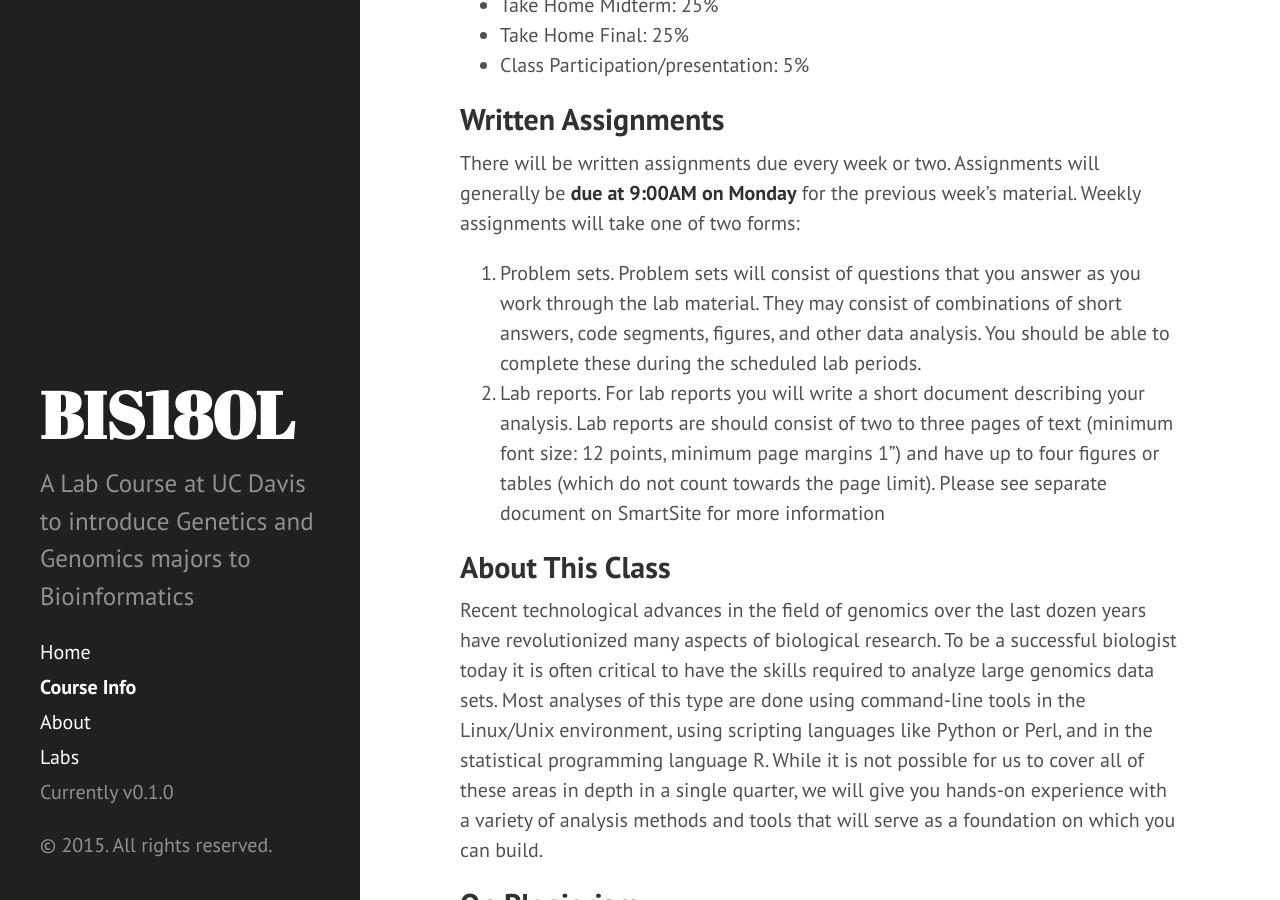
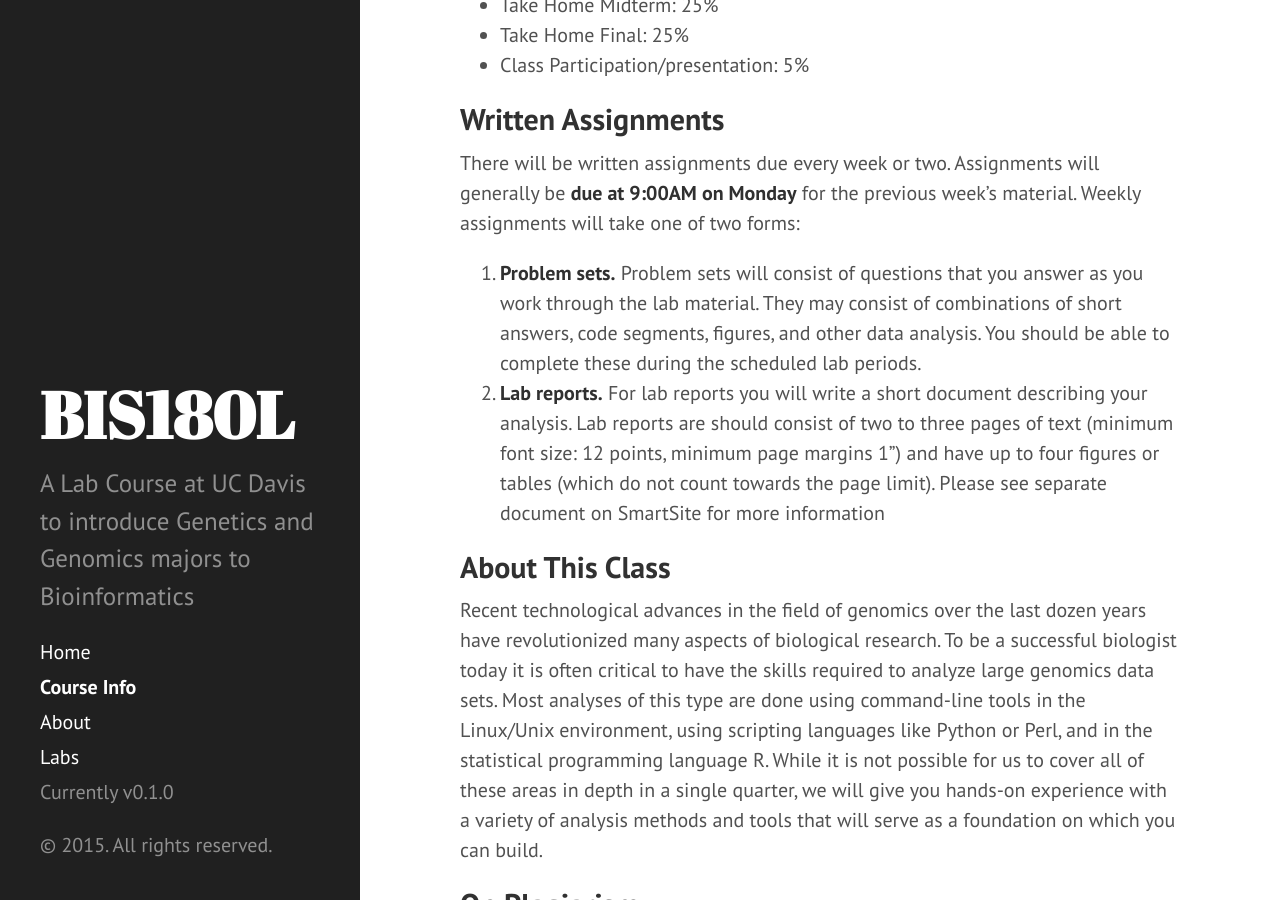
Before and after one commit to rjcmarkelz/BIS180L_web, a Jekyll site: the page built from Course-Info.md, in a window 1280 px wide and 900 px high, scrolled down 525 px. Built offline with Jekyll 4.4.1, drawn with Linux system fonts in a browser that asks for light colours; Markdown is read by kramdown in place of the engine named in the settings.

Commit message:
Updated course-info

```diff
--- a/Course-Info.md
+++ b/Course-Info.md
@@ -25,8 +25,8 @@ __TA Office Hours__ F 12:10 - 1:00 PM SciLab2020
 ## Written Assignments
 There will be written assignments due every week or two. Assignments will generally be __due at 9:00AM on Monday__ for the previous week’s material. Weekly assignments will take one of two forms:
 
-1. Problem sets. Problem sets will consist of questions that you answer as you work through the lab material. They may consist of combinations of short answers, code segments, figures, and other data analysis. You should be able to complete these during the scheduled lab periods.
-2. Lab reports. For lab reports you will write a short document describing your analysis. Lab reports are should consist of two to three pages of text (minimum font size: 12 points, minimum page margins 1”) and have up to four figures or tables (which do not count towards the page limit). Please see separate document on SmartSite for more information
+1. __Problem sets.__ Problem sets will consist of questions that you answer as you work through the lab material. They may consist of combinations of short answers, code segments, figures, and other data analysis. You should be able to complete these during the scheduled lab periods.
+2. __Lab reports.__ For lab reports you will write a short document describing your analysis. Lab reports are should consist of two to three pages of text (minimum font size: 12 points, minimum page margins 1”) and have up to four figures or tables (which do not count towards the page limit). Please see separate document on SmartSite for more information
 
 ## About This Class
 Recent technological advances in the field of genomics over the last dozen years have revolutionized many aspects of biological research. To be a successful biologist today it is often critical to have the skills required to analyze large genomics data sets. Most analyses of this type are done using command-line tools in the Linux/Unix environment, using scripting languages like Python or Perl, and in the statistical programming language R. While it is not possible for us to cover all of these areas in depth in a single quarter, we will give you hands-on experience with a variety of analysis methods and tools that will serve as a foundation on which you can build.
```
